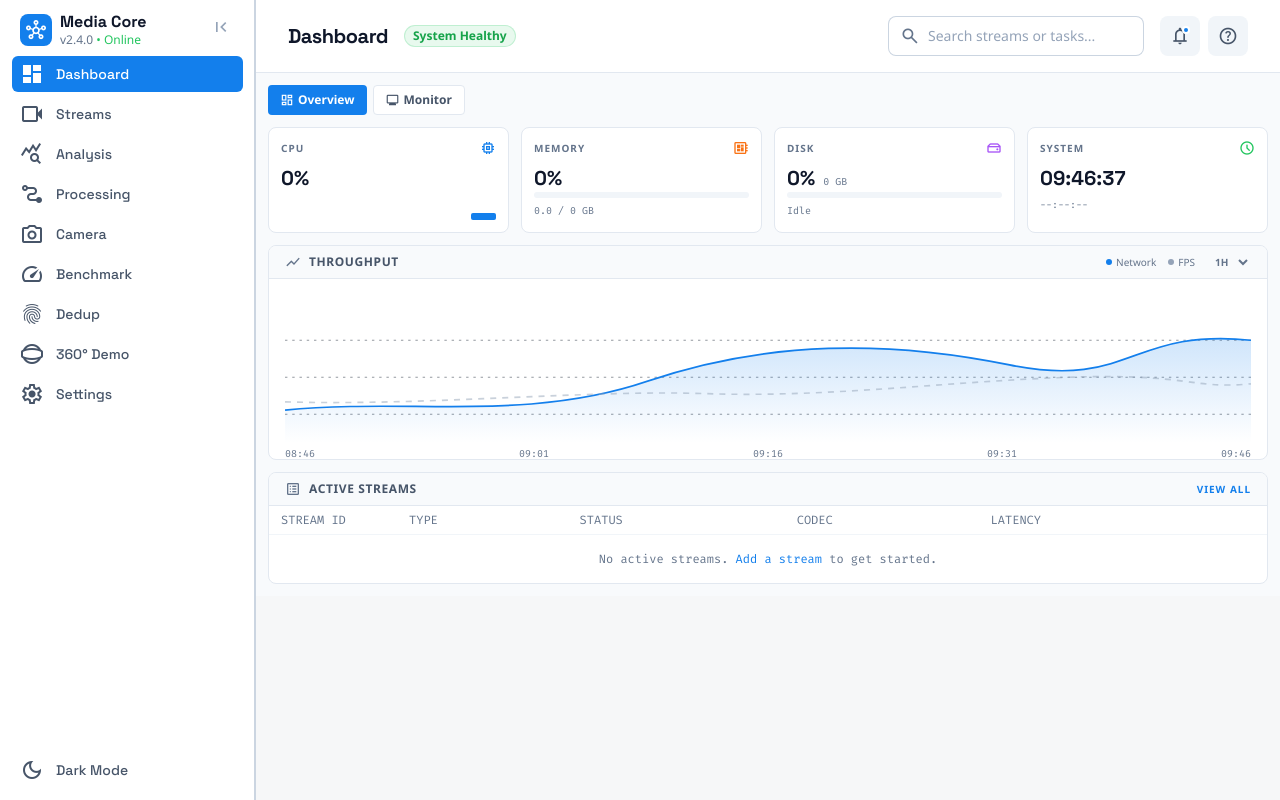
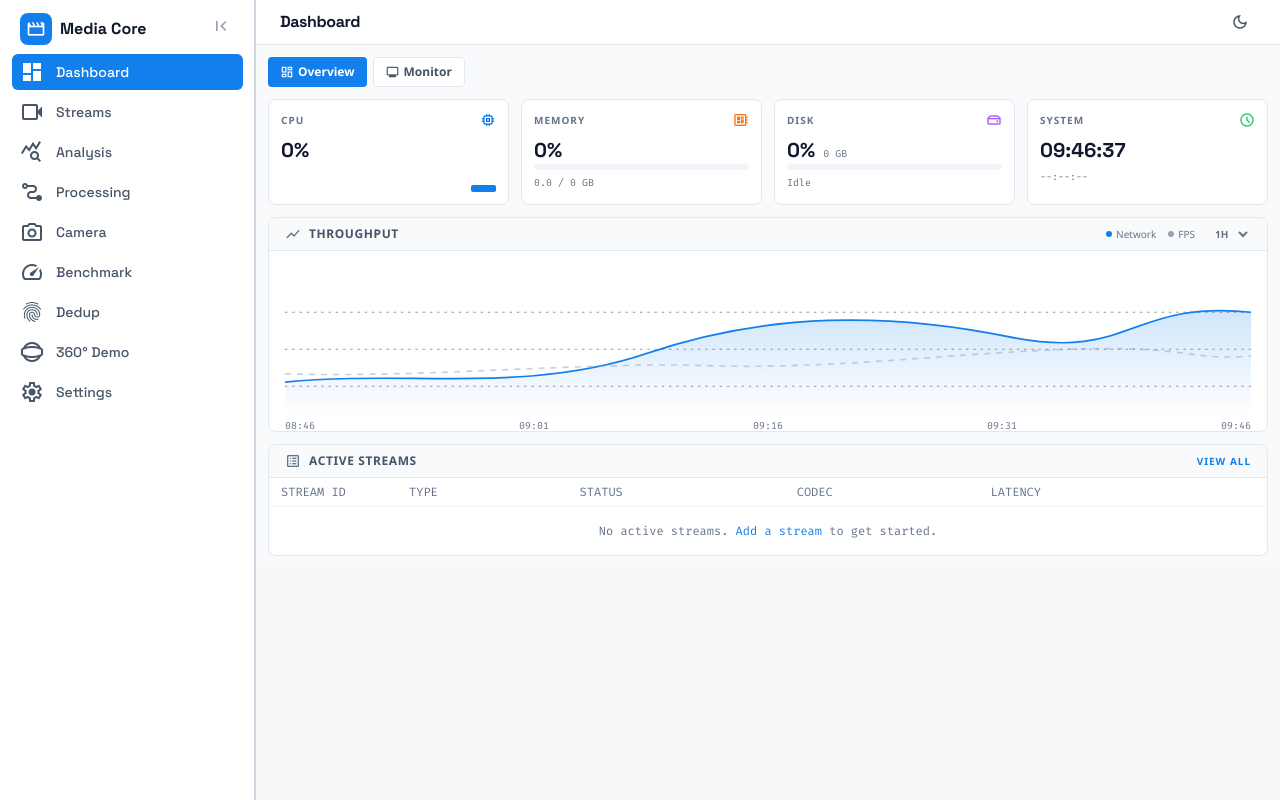
Before and after one commit to liren0907/media-app, a SvelteKit app: page / in a window 1280 px wide. Built offline with nearby package versions, Linux system fonts and the light colour scheme.

Commit message:
refactor(layout): slim header with breadcrumb + action slot, drop mocks, relocate theme toggle

```diff
--- /dev/null
+++ b/src/lib/components/ui/Breadcrumb.svelte
@@ -0,0 +1,24 @@
+<script lang="ts">
+    import { page } from '$app/state';
+    import { buildBreadcrumb } from '$lib/nav';
+
+    const segments = $derived(buildBreadcrumb(page.url.pathname));
+</script>
+
+<nav class="flex items-center gap-1.5" aria-label="Breadcrumb">
+    {#each segments as seg, i (seg.href)}
+        {#if i > 0}
+            <span class="material-symbols-outlined text-[18px] text-slate-300 dark:text-slate-600 select-none" aria-hidden="true">chevron_right</span>
+        {/if}
+        {#if i === segments.length - 1}
+            <span class="text-base font-bold font-display tracking-tight text-slate-900 dark:text-white" aria-current="page">{seg.label}</span>
+        {:else}
+            <a
+                href={seg.href}
+                class="text-sm font-medium font-display text-slate-500 dark:text-slate-400 hover:text-[#137fec] dark:hover:text-[#137fec] transition-colors"
+            >
+                {seg.label}
+            </a>
+        {/if}
+    {/each}
+</nav>
--- /dev/null
+++ b/src/lib/header.svelte.ts
@@ -0,0 +1,27 @@
+import { getContext, setContext, onDestroy, type Snippet } from 'svelte';
+
+const HEADER_ACTIONS_KEY = Symbol('header-actions');
+
+class HeaderActionsStore {
+    current = $state<Snippet | null>(null);
+}
+
+export function provideHeaderActions(): HeaderActionsStore {
+    const store = new HeaderActionsStore();
+    setContext(HEADER_ACTIONS_KEY, store);
+    return store;
+}
+
+/**
+ * Register a snippet to render in the header's right-hand action area.
+ * Must be called during a page component's setup (synchronously in <script>).
+ * The snippet is automatically cleared when the calling component unmounts.
+ */
+export function setHeaderActions(snippet: Snippet): void {
+    const store = getContext<HeaderActionsStore | undefined>(HEADER_ACTIONS_KEY);
+    if (!store) return;
+    store.current = snippet;
+    onDestroy(() => {
+        if (store.current === snippet) store.current = null;
+    });
+}
--- /dev/null
+++ b/src/lib/nav.ts
@@ -0,0 +1,51 @@
+export interface NavItem {
+    href: string;
+    icon: string;
+    /** Short label used in the sidebar */
+    label: string;
+    /** Descriptive title used in the header breadcrumb */
+    title: string;
+    match: (pathname: string) => boolean;
+}
+
+export const navItems: NavItem[] = [
+    { href: '/',          icon: 'dashboard',             label: 'Dashboard', title: 'Dashboard',       match: (p) => p === '/' },
+    { href: '/streams',   icon: 'videocam',              label: 'Streams',   title: 'Streams',         match: (p) => p.startsWith('/streams') },
+    { href: '/analysis',  icon: 'query_stats',           label: 'Analysis',  title: 'Media Analysis',  match: (p) => p.startsWith('/analysis') },
+    { href: '/processing',icon: 'conversion_path',       label: 'Processing',title: 'Processing',      match: (p) => p.startsWith('/processing') },
+    { href: '/camera',    icon: 'photo_camera',          label: 'Camera',    title: 'Camera Capture',  match: (p) => p.startsWith('/camera') },
+    { href: '/benchmark', icon: 'speed',                 label: 'Benchmark', title: 'Benchmark',       match: (p) => p.startsWith('/benchmark') },
+    { href: '/dedup',     icon: 'fingerprint',           label: 'Dedup',     title: 'Deduplication',   match: (p) => p.startsWith('/dedup') },
+    { href: '/demo-360',  icon: 'panorama_photosphere',  label: '360° Demo', title: '360° Demo',       match: (p) => p.startsWith('/demo-360') },
+    { href: '/settings',  icon: 'settings',              label: 'Settings',  title: 'Settings',        match: (p) => p.startsWith('/settings') },
+];
+
+export interface BreadcrumbSegment {
+    label: string;
+    href: string;
+}
+
+export function buildBreadcrumb(pathname: string): BreadcrumbSegment[] {
+    if (pathname === '/') {
+        return [{ label: 'Dashboard', href: '/' }];
+    }
+
+    const topLevel = navItems.find((item) => item.href !== '/' && item.match(pathname));
+    if (!topLevel) {
+        return [{ label: 'Media Core', href: pathname }];
+    }
+
+    const segments: BreadcrumbSegment[] = [{ label: topLevel.title, href: topLevel.href }];
+
+    const remaining = pathname.slice(topLevel.href.length).replace(/^\/+/, '');
+    if (remaining) {
+        const subParts = remaining.split('/').filter(Boolean);
+        let currentPath = topLevel.href;
+        for (const part of subParts) {
+            currentPath += '/' + part;
+            segments.push({ label: decodeURIComponent(part), href: currentPath });
+        }
+    }
+
+    return segments;
+}
--- a/src/routes/+layout.svelte
+++ b/src/routes/+layout.svelte
@@ -2,6 +2,9 @@
 	import "../app.css";
     import { page } from '$app/state';
     import { theme, effectiveTheme } from '$lib/theme.svelte';
+    import { navItems } from '$lib/nav';
+    import { provideHeaderActions } from '$lib/header.svelte';
+    import Breadcrumb from '$lib/components/ui/Breadcrumb.svelte';
 
     let { children } = $props();
     let isSidebarOpen = $state(true);
@@ -10,6 +13,8 @@
     const SIDEBAR_MIN = 180;
     const SIDEBAR_MAX = 400;
     const SIDEBAR_COLLAPSED = 80;
+
+    const headerActions = provideHeaderActions();
 
     function toggleSidebar() {
         isSidebarOpen = !isSidebarOpen;
@@ -57,11 +62,10 @@
                 <div class="flex items-center justify-between px-2">
                     <div class="flex items-center gap-2">
                         <div class="flex items-center justify-center size-8 rounded-lg bg-[#137fec] text-white shrink-0">
-                            <span class="material-symbols-outlined text-xl">hub</span>
+                            <span class="material-symbols-outlined text-xl">movie</span>
                         </div>
                         <div class="flex flex-col overflow-hidden transition-opacity duration-200 {isSidebarOpen ? 'opacity-100' : 'opacity-0 w-0 hidden'}">
                             <h1 class="text-base font-bold leading-tight font-display whitespace-nowrap">Media Core</h1>
-                            <p class="text-slate-500 dark:text-slate-400 text-xs font-normal whitespace-nowrap">v2.4.0 <span class="text-green-500">• Online</span></p>
                         </div>
                     </div>
 
@@ -77,17 +81,7 @@
 
                 <!-- Navigation Links -->
                 <nav class="flex flex-col gap-1">
-                    {#each [
-                        { href: '/', icon: 'dashboard', label: 'Dashboard', match: (p: string) => p === '/' },
-                        { href: '/streams', icon: 'videocam', label: 'Streams', match: (p: string) => p.startsWith('/streams') },
-                        { href: '/analysis', icon: 'query_stats', label: 'Analysis', match: (p: string) => p.startsWith('/analysis') },
-                        { href: '/processing', icon: 'conversion_path', label: 'Processing', match: (p: string) => p.startsWith('/processing') },
-                        { href: '/camera', icon: 'photo_camera', label: 'Camera', match: (p: string) => p.startsWith('/camera') },
-                        { href: '/benchmark', icon: 'speed', label: 'Benchmark', match: (p: string) => p.startsWith('/benchmark') },
-                        { href: '/dedup', icon: 'fingerprint', label: 'Dedup', match: (p: string) => p.startsWith('/dedup') },
-                        { href: '/demo-360', icon: 'panorama_photosphere', label: '360° Demo', match: (p: string) => p.startsWith('/demo-360') },
-                        { href: '/settings', icon: 'settings', label: 'Settings', match: (p: string) => p.startsWith('/settings') },
-                    ] as item}
+                    {#each navItems as item (item.href)}
                         {@const active = item.match(page.url.pathname)}
                         <a href={item.href} class="flex items-center gap-3 px-2 py-1.5 rounded-md transition-colors group relative {active ? 'bg-[#137fec] text-white' : 'text-slate-600 dark:text-slate-300 hover:bg-slate-100 dark:hover:bg-[#283039]'}">
                             <span class="material-symbols-outlined {active ? 'filled' : ''} shrink-0">{item.icon}</span>
@@ -102,22 +96,8 @@
                 </nav>
             </div>
 
-            <!-- Bottom Section: User Profile -->
-            <div class="flex flex-col gap-2">
-                <button onclick={toggleTheme} class="flex items-center gap-3 px-2 py-1.5 rounded-md transition-colors group relative text-slate-600 dark:text-slate-300 hover:bg-slate-100 dark:hover:bg-[#283039]">
-                    <span class="material-symbols-outlined shrink-0">{effectiveTheme.value === 'dark' ? 'light_mode' : 'dark_mode'}</span>
-                    <span class="text-nav leading-normal whitespace-nowrap transition-opacity duration-200 {isSidebarOpen ? 'opacity-100' : 'opacity-0 w-0 hidden'}">
-                        {effectiveTheme.value === 'dark' ? 'Light Mode' : 'Dark Mode'}
-                    </span>
-
-                    {#if !isSidebarOpen}
-                        <div class="absolute left-full ml-2 px-2 py-1 bg-slate-800 text-white text-xs rounded opacity-0 group-hover:opacity-100 transition-opacity whitespace-nowrap z-50 pointer-events-none">
-                            {effectiveTheme.value === 'dark' ? 'Light Mode' : 'Dark Mode'}
-                        </div>
-                    {/if}
-                </button>
-
-            </div>
+            <!-- Bottom Section: reserved for future user profile / shortcuts -->
+            <div class="flex flex-col gap-2"></div>
         </div>
         <!-- Drag Handle -->
         {#if isSidebarOpen}
@@ -133,51 +113,22 @@
     <!-- Main Content -->
     <main class="flex-1 flex flex-col h-full overflow-hidden relative">
         <!-- Header -->
-        <header class="flex items-center justify-between border-b border-slate-200 dark:border-[#2a3441] bg-white dark:bg-[#1a222c] px-8 py-4 shrink-0 z-10">
-            <div class="flex items-center gap-4">
-                <h2 class="text-page-title">
-                    {#if page.url.pathname === '/'}
-                        Dashboard
-                    {:else if page.url.pathname.startsWith('/streams')}
-                        Streams
-                    {:else if page.url.pathname.startsWith('/analysis')}
-                        Media Analysis
-                    {:else if page.url.pathname.startsWith('/processing')}
-                        Processing
-                    {:else if page.url.pathname.startsWith('/camera')}
-                        Camera Capture
-                    {:else if page.url.pathname.startsWith('/benchmark')}
-                        Benchmark
-                    {:else if page.url.pathname.startsWith('/dedup')}
-                        Deduplication
-                    {:else if page.url.pathname.startsWith('/demo-360')}
-                        360° Demo
-                    {:else if page.url.pathname.startsWith('/settings')}
-                        Settings
-                    {:else}
-                        Media Core
-                    {/if}
-                </h2>
-                <span class="px-2 py-0.5 rounded-full bg-green-500/10 text-green-600 dark:text-green-400 text-xs font-bold border border-green-500/20">System Healthy</span>
-            </div>
+        <header class="flex items-center justify-between border-b border-slate-200 dark:border-[#2a3441] bg-white dark:bg-[#1a222c] px-6 py-1.5 shrink-0 z-10">
+            <Breadcrumb />
 
-            <div class="flex items-center gap-4">
-                <div class="relative w-64 hidden md:block">
-                    <div class="absolute inset-y-0 left-0 flex items-center pl-3 pointer-events-none text-slate-500">
-                        <span class="material-symbols-outlined text-[20px]">search</span>
-                    </div>
-                    <input class="block w-full rounded-lg border-0 py-2 pl-10 pr-3 text-slate-900 ring-1 ring-inset ring-slate-300 placeholder:text-slate-400 focus:ring-2 focus:ring-inset focus:ring-[#137fec] sm:text-sm sm:leading-6 dark:bg-[#283039] dark:ring-0 dark:text-white dark:placeholder:text-slate-500" placeholder="Search streams or tasks..." type="text"/>
-                </div>
-
-                <div class="flex gap-2">
-                    <button class="flex items-center justify-center rounded-lg size-10 bg-slate-100 dark:bg-[#283039] text-slate-600 dark:text-slate-300 hover:bg-slate-200 dark:hover:bg-slate-700 transition-colors relative">
-                        <span class="material-symbols-outlined text-[20px]">notifications</span>
-                        <span class="absolute top-2.5 right-2.5 size-2 bg-[#137fec] rounded-full border-2 border-white dark:border-[#283039]"></span>
-                    </button>
-                    <button class="flex items-center justify-center rounded-lg size-10 bg-slate-100 dark:bg-[#283039] text-slate-600 dark:text-slate-300 hover:bg-slate-200 dark:hover:bg-slate-700 transition-colors">
-                        <span class="material-symbols-outlined text-[20px]">help</span>
-                    </button>
-                </div>
+            <div class="flex items-center gap-2">
+                {#if headerActions.current}
+                    {@render headerActions.current()}
+                    <div class="h-5 w-px bg-slate-200 dark:bg-slate-700 mx-1"></div>
+                {/if}
+                <button
+                    onclick={toggleTheme}
+                    aria-label="Toggle theme"
+                    title="Toggle theme"
+                    class="flex items-center justify-center rounded-lg size-8 text-slate-600 dark:text-slate-300 hover:bg-slate-100 dark:hover:bg-[#283039] transition-colors"
+                >
+                    <span class="material-symbols-outlined text-[18px]">{effectiveTheme.value === 'dark' ? 'light_mode' : 'dark_mode'}</span>
+                </button>
             </div>
         </header>
 
```
